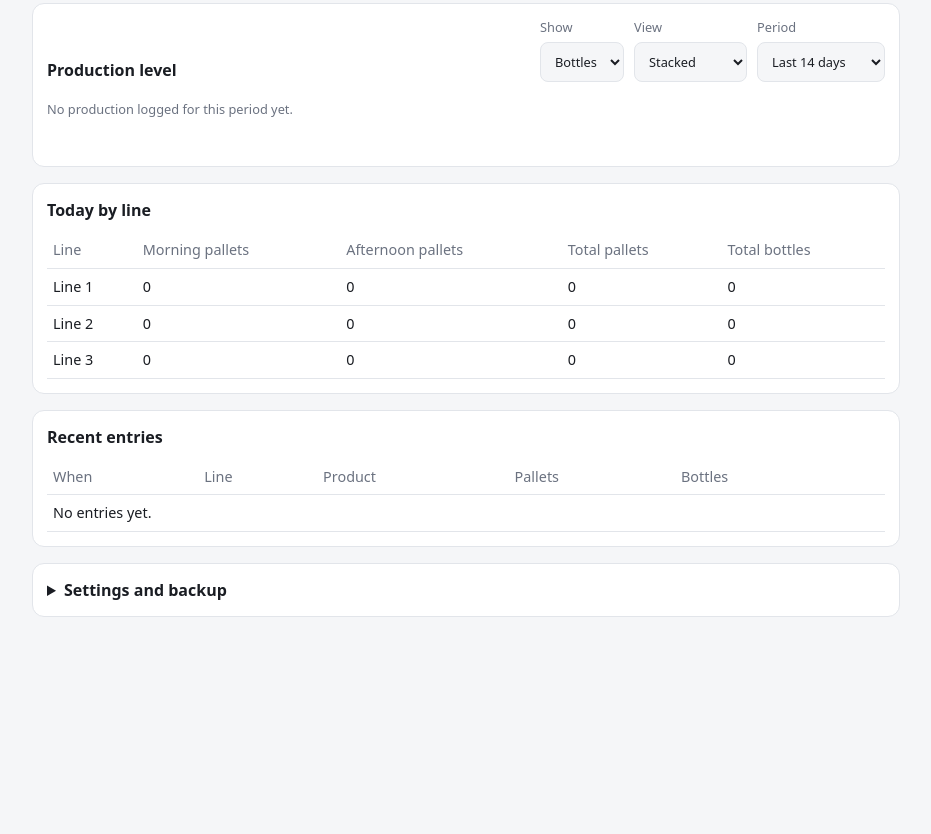
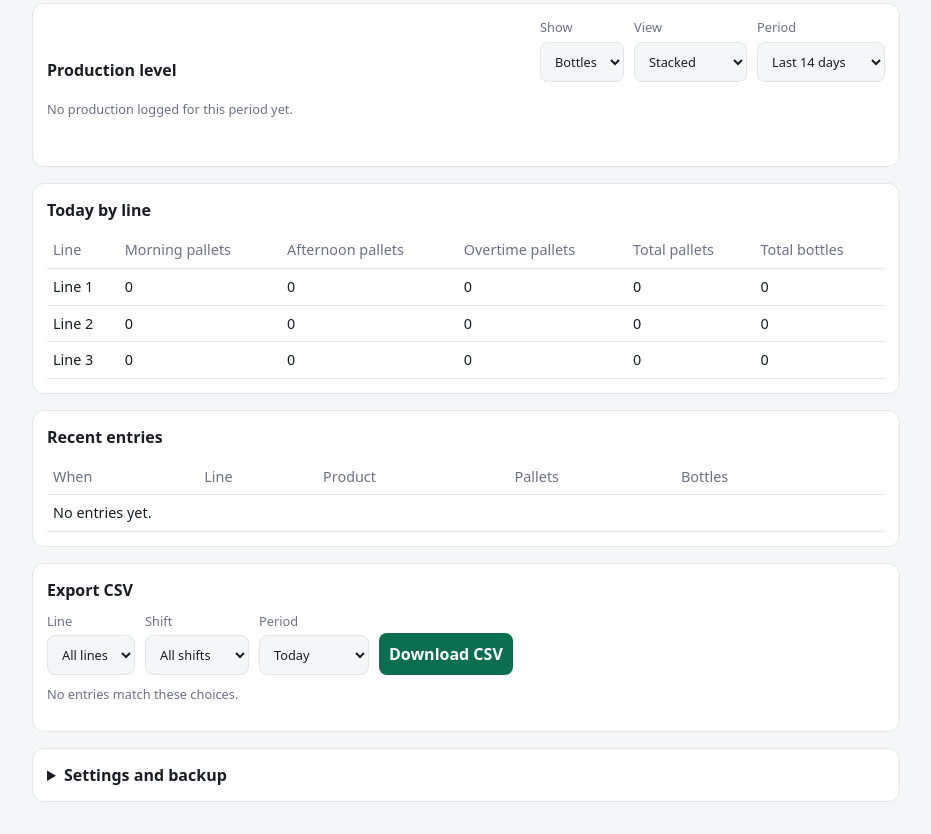
Before and after one commit to a1anchristy/kemetyl-tracker, a plain HTML site: page index.html in a window 1280 px wide. Shown: the part 623-1457 px from the top of the page, without its empty margins (174-1105 px from the left). Before the commit the page ends 1272 px from the top, so only its background shows below. Drawn offline with Linux system fonts and the light colour scheme.

Commit message:
index.html

```diff
--- a/index.html
+++ b/index.html
@@ -89,6 +89,17 @@ svg .avgt{fill:var(--tx);font-weight:600}
 </section>
 
 <section class="panel">
+<h2>Export CSV</h2>
+<div class="row">
+<label>Line<select id="xl"><option value="all">All lines</option><option value="1">Line 1</option><option value="2">Line 2</option><option value="3">Line 3</option></select></label>
+<label>Shift<select id="xs"><option value="all">All shifts</option><option value="M">Morning</option><option value="A">Afternoon</option><option value="O">Overtime</option></select></label>
+<label>Period<select id="xp"><option value="d">Today</option><option value="w">This week</option><option value="m">This month</option><option value="a">All time</option></select></label>
+<button id="xgo">Download CSV</button>
+</div>
+<p class="note" id="xinfo"></p>
+</section>
+
+<section class="panel">
 <details>
 <summary>Settings and backup</summary>
 <div class="row" style="margin-top:12px">
@@ -102,11 +113,10 @@ svg .avgt{fill:var(--tx);font-weight:600}
 <label>Afternoon ends<input id="e" type="time"></label>
 </div>
 <div class="row" style="margin-top:12px">
-<button class="ghost" id="csv">Export CSV</button>
 <button class="ghost" id="clear">Clear all data</button>
 </div>
 <h2 style="margin:14px 0 4px">Saved products</h2><div id="pm"></div>
-<p class="note">Entries are saved in this browser on this device only. Export a CSV regularly as a backup. Changing bottles per pallet affects new entries only.</p>
+<p class="note">Entries are saved in this browser on this device only. Use Export CSV above (All lines, All time) regularly as a backup. Changing bottles per pallet affects new entries only.</p>
 </details>
 </section>
 </main>
@@ -191,7 +201,7 @@ const cs=s=>{s=String(s||'');if(/^[=+\-@]/.test(s))s="'"+s;return '"'+s.replace(
 const mins=s=>{const[h,m]=s.split(':').map(Number);return h*60+m};
 const sod=d=>{const x=new Date(d);x.setHours(0,0,0,0);return x};
 const at=(d,t)=>new Date(sod(d).getTime()+mins(t)*6e4);
-const shiftOf=ts=>{const d=new Date(ts),m=d.getHours()*60+d.getMinutes();return m>=mins(cfg.m)&&m<mins(cfg.a)?'M':'A'};
+const shiftOf=ts=>{const d=new Date(ts),m=d.getHours()*60+d.getMinutes();return m>=mins(cfg.m)&&m<mins(cfg.a)?'M':m>=mins(cfg.a)&&m<mins(cfg.e)?'A':'O'};
 const hrs=s=>{const n=new Date(),st=at(n,s=='M'?cfg.m:cfg.a),en=at(n,s=='M'?cfg.a:cfg.e);return Math.max(0,(Math.min(n,en)-st)/36e5)};
 const sum=f=>log.filter(f).reduce((a,e)=>(a.p+=e.p,a.b+=e.p*e.bpp,a),{p:0,b:0});
 const pad=n=>String(n).padStart(2,'0');
@@ -217,17 +227,18 @@ function render(){
     card('Today','Both shifts',D,hM+hA)+
     card('This week','Monday to now',W)+
     card('This month',n.toLocaleDateString('en-GB',{month:'long',year:'numeric'}),Mo);
-  let t='<tr><th>Line</th><th>Morning pallets</th><th>Afternoon pallets</th><th>Total pallets</th><th>Total bottles</th></tr>';
+  let t='<tr><th>Line</th><th>Morning pallets</th><th>Afternoon pallets</th><th>Overtime pallets</th><th>Total pallets</th><th>Total bottles</th></tr>';
   ['1','2','3'].forEach(l=>{
     const f=s=>sum(e=>today(e)&&e.line==l&&(!s||shiftOf(e.ts)==s));
-    const m=f('M'),a=f('A'),d=f();
-    t+=`<tr><td>Line ${l}</td><td>${nf(m.p)}</td><td>${nf(a.p)}</td><td>${nf(d.p)}</td><td>${nf(d.b)}</td></tr>`;
+    const m=f('M'),a=f('A'),o=f('O'),d=f();
+    t+=`<tr><td>Line ${l}</td><td>${nf(m.p)}</td><td>${nf(a.p)}</td><td>${nf(o.p)}</td><td>${nf(d.p)}</td><td>${nf(d.b)}</td></tr>`;
   });
   [5,10,'S10'].forEach(z=>{
     const f=s=>sum(e=>today(e)&&e.line=='3'&&e.size==z&&(!s||shiftOf(e.ts)==s));
-    const m=f('M'),a=f('A'),d=f();
-    if(d.p>0)t+=`<tr><td>&nbsp;&nbsp;↳ Line 3, ${lbl(z)}</td><td>${nf(m.p)}</td><td>${nf(a.p)}</td><td>${nf(d.p)}</td><td>${nf(d.b)}</td></tr>`;
+    const m=f('M'),a=f('A'),o=f('O'),d=f();
+    if(d.p>0)t+=`<tr><td>&nbsp;&nbsp;↳ Line 3, ${lbl(z)}</td><td>${nf(m.p)}</td><td>${nf(a.p)}</td><td>${nf(o.p)}</td><td>${nf(d.p)}</td><td>${nf(d.b)}</td></tr>`;
   });
+  xinfo();
   $('chartp').style.display=sel=='all'?'':'none';
   if(sel=='all')drawChart();
   $('lines').innerHTML=t;
@@ -264,12 +275,32 @@ $('pm').onclick=ev=>{
     save('lot_prod',prods);sync();render();
   }
 };
-$('csv').onclick=()=>{
-  const rows=['datetime,line,product,size,shift,pallets,bottles',...[...log].sort((a,b)=>a.ts-b.ts).map(e=>`${new Date(e.ts).toISOString()},${e.line},${cs(e.prod)},${e.size?lbl(e.size):''},${shiftOf(e.ts)=='M'?'Morning':'Afternoon'},${e.p},${e.p*e.bpp}`)];
+function xrows(){
+  const n=new Date(),t0=sod(n).getTime(),w0=t0-((n.getDay()+6)%7)*864e5,mo0=new Date(n.getFullYear(),n.getMonth(),1).getTime();
+  const l=$('xl').value,sh=$('xs').value,p=$('xp').value;
+  const from=p=='d'?t0:p=='w'?w0:p=='m'?mo0:0,to=p=='d'?t0+864e5:Infinity;
+  return log.filter(e=>(l=='all'||e.line==l)&&(sh=='all'||shiftOf(e.ts)==sh)&&e.ts>=from&&e.ts<to).sort((a,b)=>a.ts-b.ts);
+}
+function xinfo(){
+  const r=xrows(),t=r.reduce((a,e)=>(a.p+=e.p,a.b+=e.p*e.bpp,a),{p:0,b:0});
+  $('xinfo').textContent=r.length?`${r.length} entries · ${nf(t.p)} pallets · ${nf(t.b)} bottles`:'No entries match these choices.';
+}
+const ymd=d=>d.getFullYear()+'-'+pad(d.getMonth()+1)+'-'+pad(d.getDate());
+$('xgo').onclick=()=>{
+  const r=xrows();if(!r.length)return;
+  const SN={M:'Morning',A:'Afternoon',O:'Overtime'};
+  let tp=0,tb=0;
+  const rows=['datetime,line,product,size,shift,pallets,bottles',...r.map(e=>{
+    tp+=e.p;tb+=e.p*e.bpp;const d=new Date(e.ts);
+    return `${ymd(d)} ${pad(d.getHours())}:${pad(d.getMinutes())},${e.line},${cs(e.prod)},${e.size?lbl(e.size):''},${SN[shiftOf(e.ts)]},${e.p},${e.p*e.bpp}`;
+  }),`TOTAL,,,,,${tp},${tb}`];
+  const l=$('xl').value,sh=$('xs').value,p=$('xp').value;
+  const name=['kemetyl',l=='all'?'all-lines':'line'+l,sh=='all'?'all-shifts':SN[sh].toLowerCase(),{d:'today',w:'week',m:'month',a:'all-time'}[p],ymd(new Date())].join('-')+'.csv';
   const a=document.createElement('a');
-  a.href=URL.createObjectURL(new Blob([rows.join('\n')],{type:'text/csv'}));
-  a.download='pallet-log.csv';a.click();
+  a.href=URL.createObjectURL(new Blob(['\ufeff'+rows.join('\n')],{type:'text/csv'}));
+  a.download=name;document.body.appendChild(a);a.click();a.remove();
 };
+['xl','xs','xp'].forEach(k=>$(k).onchange=xinfo);
 $('clear').onclick=()=>{if(confirm('Delete all entries on this device?')){log=[];save(K,log);render()}};
 $('cm').onchange=render;$('cr').onchange=render;$('cv').onchange=render;
 $('line').onchange=sync;sync();render();setInterval(render,60000);
```
